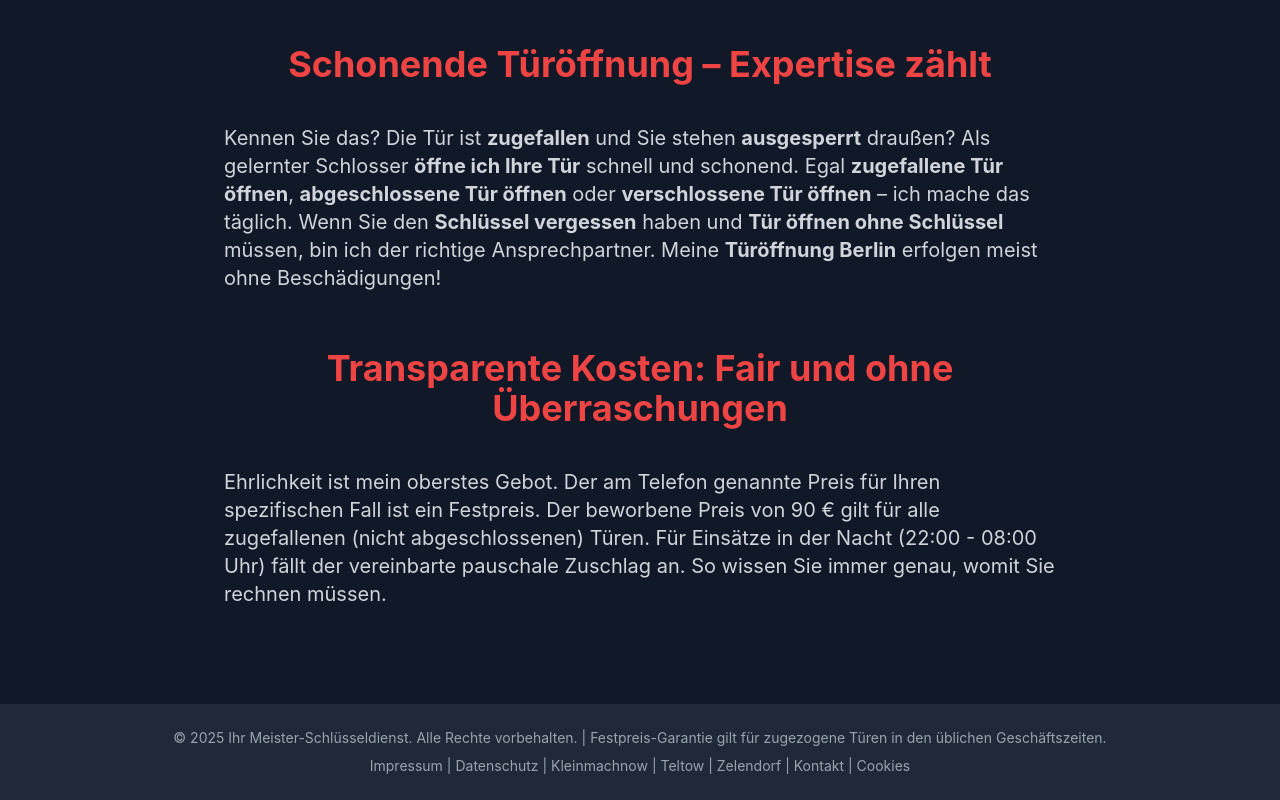
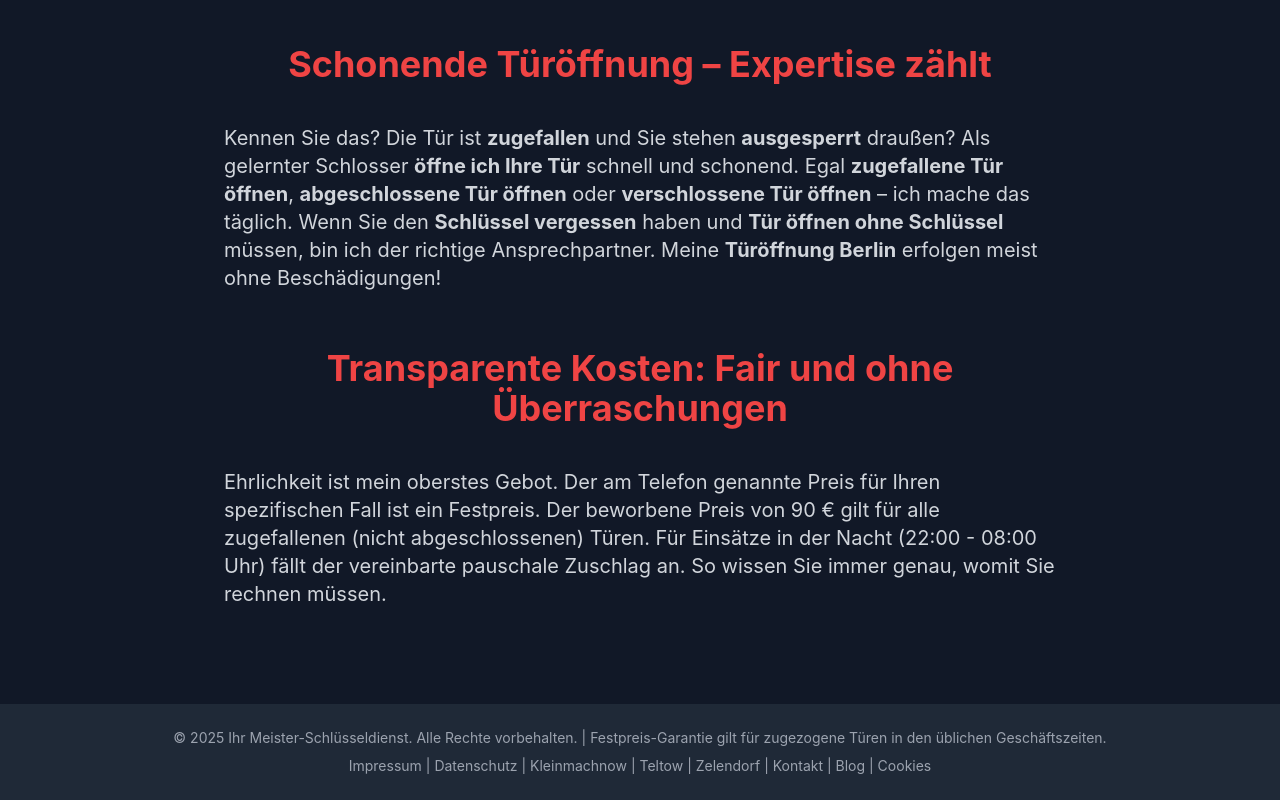
Before and after one commit to Fausting777/rettenHTML, a plain HTML site: page index.html in a window 1280 px wide. Shown: the part 6742-7542 px from the top of the page. Drawn offline with Linux system fonts and the light colour scheme.

Commit message:
Update index.html

```diff
--- a/index.html
+++ b/index.html
@@ -586,6 +586,7 @@ Ich öffne jede Tür — schnell, professionell und zum garantierten Festpreis:
                <a href="schlusseldienst-teltow.html" class="hover:text-white transition duration-200">Teltow</a> |
                <a href="schlusseldienst-zelendorf.html" class="hover:text-white transition duration-200">Zelendorf</a> |
                <a href="kontakt.html" class="hover:text-white transition duration-200">Kontakt</a> |
+               <a href="blog.html" class="hover:text-white transition duration-200">Blog</a> |
                 <a href="#" class="hover:text-white transition duration-200" id="manage-cookies" aria-label="Управление cookies">Cookies</a>
             </p>
         </div>
```
